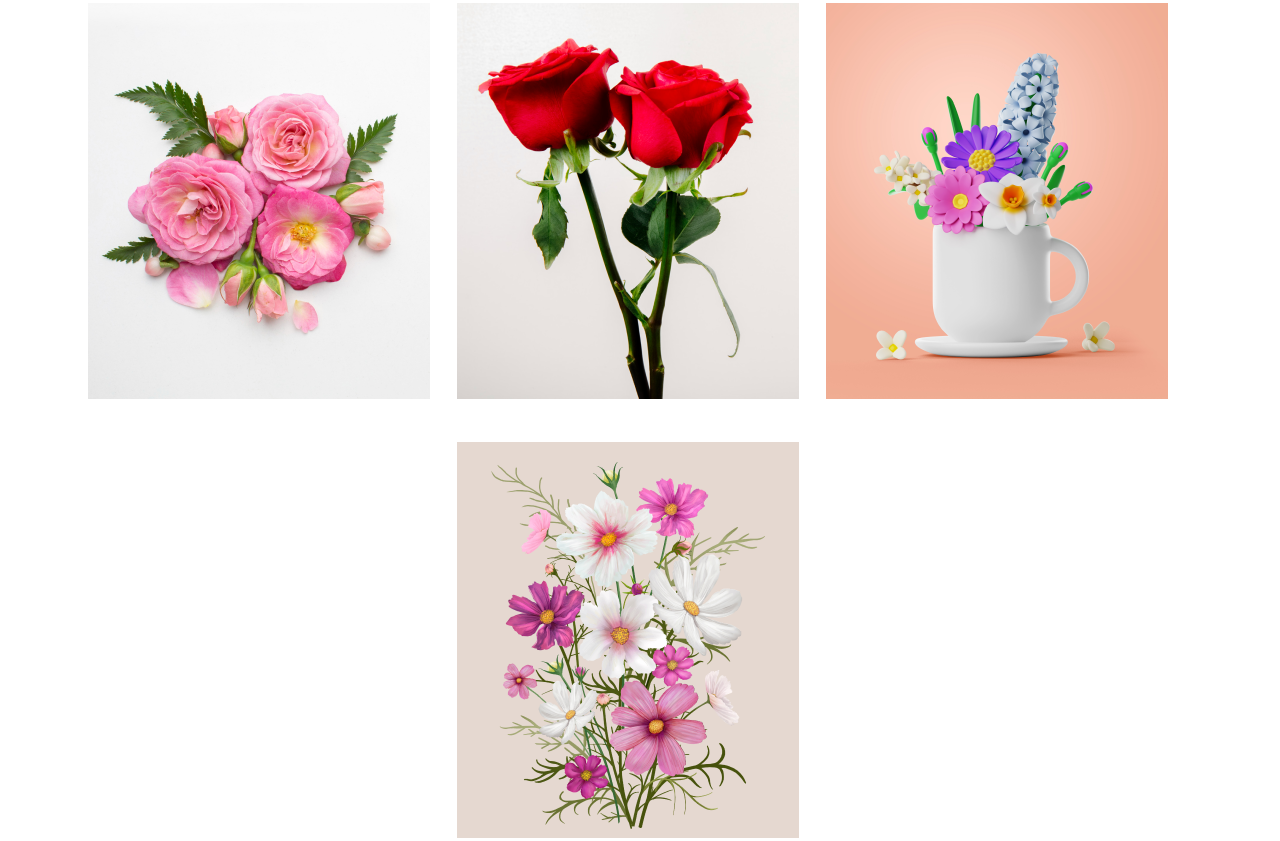
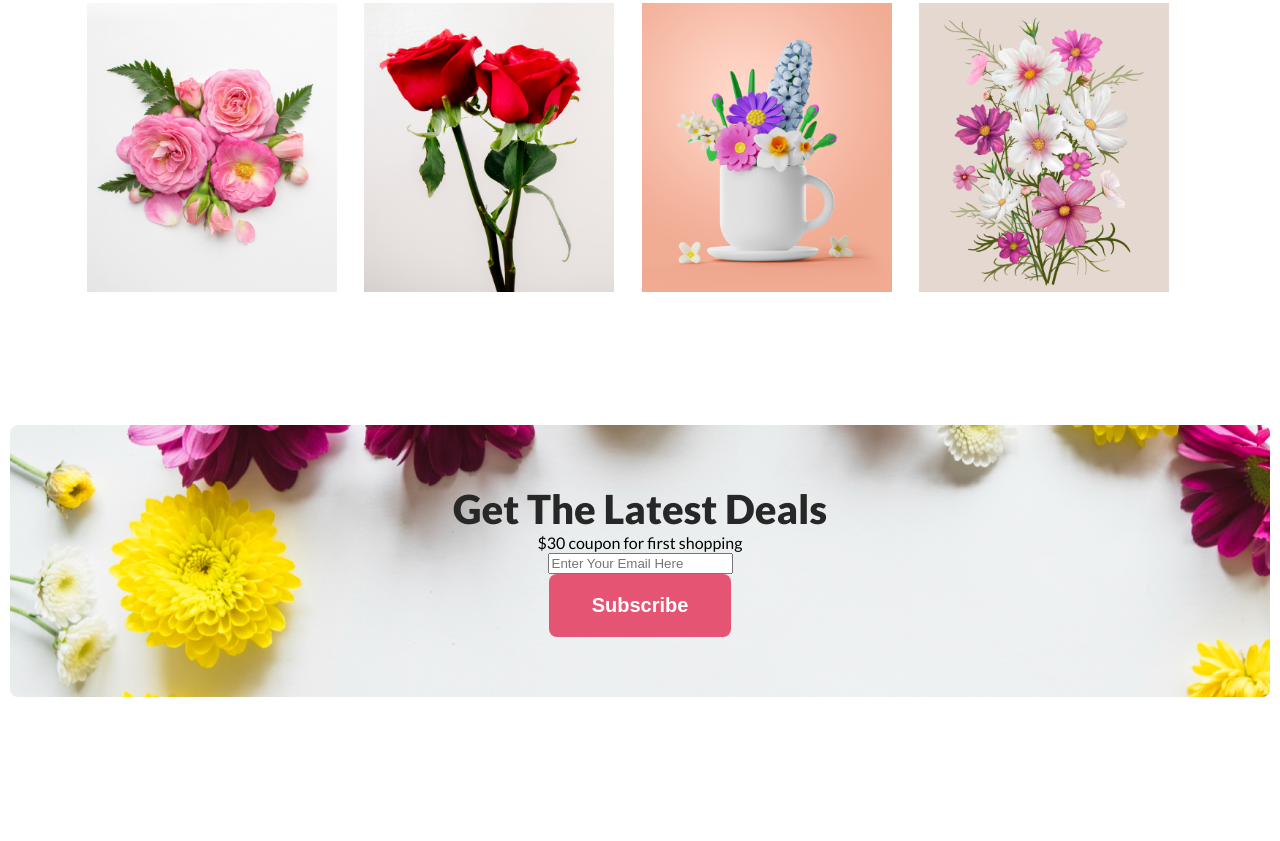
Before and after one commit to afrin100/flower-shop-assignment, a plain HTML site: page index.html in a window 1280 px wide. Shown: the part 2009-2850 px from the top of the page. After the commit the page ends 2706 px from the top, so only its background shows below. Drawn offline with Linux system fonts and the light colour scheme.

Commit message:
subscribe added

```diff
--- a/index.html
+++ b/index.html
@@ -68,6 +68,17 @@
                 <img src="images/Rectangle 4.png" alt="">
             </div>
         </section>
+        <!-- subscribe section -->
+        <section class="subscribe-info">
+            <h3 class="subscribe-title">
+                Get The Latest Deals
+            </h3>
+            <p class="subscribe-description">$30 coupon for first shopping</p>
+            <form >
+                <input type="email" name="" id="" placeholder="Enter Your Email Here">
+            </form>
+            <button class="btn-primary">Subscribe</button>
+        </section>
     </main>
     <footer>
 
--- a/styles/style.css
+++ b/styles/style.css
@@ -133,7 +133,7 @@ main section {
     align-items: center;
     text-align: center;
     gap: 200px;
-    background-color:rgba(243, 0, 53, 0.1);
+    background-color: rgba(243, 0, 53, 0.1);
 
 
 }
@@ -159,17 +159,21 @@ main section {
     text-align: center;
     font-size: 18px;
     font-weight: 400;
-   margin:24px;
+    margin: 24px;
 }
+
 /* instagram */
-.insta-section{
+.insta-section {
     text-align: center;
+
 }
+
 .insta-title {
     color: #272727;
     font-weight: 800;
     font-size: 40px;
 }
+
 .insta-description {
     color: rgba(39, 39, 39, 0.60);
     text-align: center;
@@ -177,7 +181,30 @@ main section {
     font-weight: 400;
     margin-top: 15px;
 }
-.insta-img img{
+
+.insta-img img {
     margin-top: 40px;
-   margin-right: 24px;
+    margin-right: 24px;
+    margin-bottom: 130px;
+    width: 250px;
 }
+
+/* subscribe style */
+.subscribe-info {
+    text-align: center;
+    background-image: url('../images/Rectangle\ 9.png');
+    width: 1140px;
+    padding: 60px;
+    border-radius: 8px;
+    margin: 0 auto;
+}
+
+.subscribe-title {
+    color: #272727;
+    text-align: center;
+    font-family: Lato;
+    font-size: 40px;
+    font-style: normal;
+    font-weight: 800;
+    line-height: normal;
+}
```
